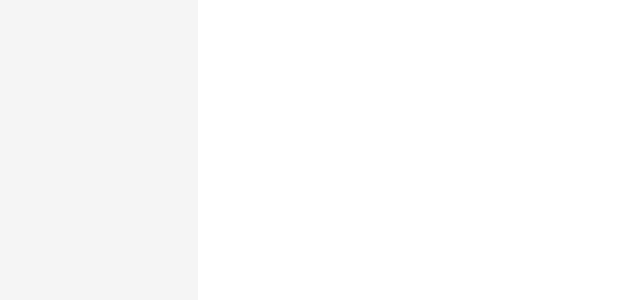
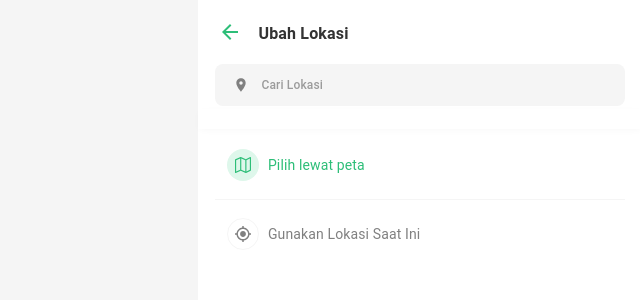
Before and after one commit to gaudhiwaa/mangan-mppl, a React (Create React App) app: page /location in a window 1280 px wide. Before the commit this address had no page. Shown: the top 300 px of the page, without its empty margins (220-860 px from the left). Built offline with nearby package versions, Linux system fonts and the light colour scheme.

Commit message:
add location

```diff
--- a/src/App.js
+++ b/src/App.js
@@ -10,6 +10,7 @@ import RegisterPhase2 from "./pages/register/RegisterPhase2";
 import Home from "./pages/Home";
 import Payment from "./pages/Payment";
 import PaymentGateway from "./pages/PaymentGateway";
+import Location from "./pages/Location";
 
 const CustomizedSize = styled(Box)({
   backgroundColor: THEME.WHITE,
@@ -40,6 +41,7 @@ function App() {
             <Route path="/home" element={<Home />} />
             <Route path="/payment" element={<Payment />} />
             <Route path="/paymentgateway" element={<PaymentGateway />} />
+            <Route path="/location" element={<Location />} />
           </Routes>
         </CustomizedSize>
       </Center>
--- /dev/null
+++ b/src/assets/location/LocationIcon.js
@@ -0,0 +1,17 @@
+const LocationIcon = () => {
+  return (
+    <svg width="32" height="32" viewBox="0 0 32 32" fill="none" xmlns="http://www.w3.org/2000/svg">
+<rect x="0.5" y="0.5" width="31" height="31" rx="15.5" fill="white" stroke="#F5F5F5"/>
+<g clip-path="url(#clip0_1_1134)">
+<path d="M16 13.0909C14.3927 13.0909 13.0909 14.3927 13.0909 16C13.0909 17.6072 14.3927 18.9091 16 18.9091C17.6073 18.9091 18.9091 17.6073 18.9091 16C18.9091 14.3928 17.6073 13.0909 16 13.0909ZM22.5018 15.2727C22.1673 12.24 19.76 9.83273 16.7273 9.49819V8H15.2727V9.49819C12.24 9.83273 9.83273 12.24 9.49819 15.2727H8V16.7273H9.49819C9.83273 19.76 12.24 22.1673 15.2728 22.5018V24H16.7273V22.5018C19.76 22.1673 22.1673 19.76 22.5018 16.7273H24V15.2727H22.5018ZM16 21.0909C13.1891 21.0909 10.9091 18.8109 10.9091 16C10.9091 13.1891 13.1891 10.9091 16 10.9091C18.8109 10.9091 21.0909 13.1891 21.0909 16C21.0909 18.811 18.8109 21.0909 16 21.0909Z" fill="#808080"/>
+</g>
+<defs>
+<clipPath id="clip0_1_1134">
+<rect width="16" height="16" fill="white" transform="translate(8 8)"/>
+</clipPath>
+</defs>
+</svg>
+
+  );
+};
+export default LocationIcon;
--- /dev/null
+++ b/src/assets/location/Map.js
@@ -0,0 +1,30 @@
+const Map = () => {
+  return (
+    <svg
+      width="32"
+      height="32"
+      viewBox="0 0 32 32"
+      fill="none"
+      xmlns="http://www.w3.org/2000/svg"
+    >
+      <circle cx="16" cy="16" r="16" fill="#DEF7EB" />
+      <g clip-path="url(#clip0_1_1138)">
+        <path
+          d="M23.4288 8C23.3401 7.99997 23.2525 8.02059 23.1731 8.06027L18.8429 10.226L13.9464 8.04942C13.9384 8.046 13.9293 8.0454 13.9207 8.04199C13.8987 8.03375 13.8761 8.02689 13.8533 8.02143C13.8305 8.0153 13.8074 8.01051 13.7841 8.00713C13.7377 8.00331 13.6911 8.00331 13.6447 8.00713C13.6214 8.01051 13.5983 8.0153 13.5756 8.02143C13.5527 8.02689 13.5302 8.03375 13.5081 8.04199C13.4996 8.0454 13.4904 8.04597 13.4824 8.04942L8.33965 10.3351C8.1332 10.4268 8.00018 10.6315 8.00021 10.8574V23.4286C8.00031 23.6219 8.09811 23.8021 8.2602 23.9075C8.42232 24.013 8.62679 24.0293 8.80361 23.9509L13.7144 21.768L18.6252 23.9509C18.6337 23.9543 18.6429 23.9509 18.6515 23.956C18.7898 24.0179 18.9486 24.0144 19.084 23.9463C19.0931 23.9423 19.1034 23.9463 19.1126 23.94L23.6839 21.6543C23.8776 21.5576 24 21.3595 23.9999 21.1429V8.5717C24.0001 8.2561 23.7444 8.00013 23.4288 8ZM13.143 20.7715L9.14304 22.5492V11.2288L13.143 9.45109V20.7715ZM18.2858 22.5492L14.2858 20.7715V9.45109L18.2858 11.2288V22.5492ZM22.8571 20.7898L19.4286 22.504V11.2105L22.8571 9.49623V20.7898Z"
+          fill="#2DBE78"
+        />
+      </g>
+      <defs>
+        <clipPath id="clip0_1_1138">
+          <rect
+            width="16"
+            height="16"
+            fill="white"
+            transform="translate(8 8)"
+          />
+        </clipPath>
+      </defs>
+    </svg>
+  );
+};
+export default Map;
--- /dev/null
+++ b/src/components/SearchBar.js
@@ -0,0 +1,23 @@
+import { Box, TextField } from "@mui/material";
+import React from "react";
+import LocationOnIcon from '@mui/icons-material/LocationOn';
+import { THEME } from "../constants/Theme";
+
+function SearchBar() {
+  return (
+    <Box sx={{width: '100%'}}>
+      <TextField
+        variant="standard"
+        type="text"
+        placeholder="Cari Lokasi"
+        InputProps={{
+          startAdornment: <LocationOnIcon sx={{ marginRight: "12px", color: THEME.GREY_PRIMARY, fontSize: '16px' }} />, // <== adjusted this
+          disableUnderline: true, // <== added this
+        }}
+        sx={{input: { fontWeight: 500, fontSize: '12px', marginTop: '2px',},  backgroundColor: "#F5F5F5", height: '42px', display: 'flex', justifyContent: 'center', paddingLeft: '18px', paddingRight: '16px', borderRadius: '8px',}}
+      ></TextField>
+    </Box>
+  );
+}
+
+export default SearchBar;
--- a/src/constants/Typography.js
+++ b/src/constants/Typography.js
@@ -32,11 +32,6 @@ export const HOME = {
   Ubah : 'Ubah',
   MauPesanApa : 'Mau pesan apa?',
   Selanjutnya : 'Selanjutnya',
-  // Seafood : 'Masukkan Nomor dan Alamat',
-  // Western : 'Nomor Telepon',
-  // Mie : 'Alamat Rumah',
-  // Sup : 'Kode Pos',
-  // Minuman: 'Daftar',
   MenuPilihan : 'Menu Pilihan',
   FavoritPelanggan : "Favorit pelanggan",
   LihatSemua : "Lihat Semua",
--- a/src/pages/Home.js
+++ b/src/pages/Home.js
@@ -1,4 +1,4 @@
-import { Box, Button, createTheme, Typography } from "@mui/material";
+import { Box, Button, Typography } from "@mui/material";
 import React from "react";
 import { HOME } from "../constants/Typography";
 import NotificationsNoneOutlinedIcon from "@mui/icons-material/NotificationsNoneOutlined";
@@ -8,7 +8,6 @@ import { PADDING } from "../constants/Padding";
 import styled from "@emotion/styled";
 import StyledTextField from "../components/StyledTextField";
 import SearchIcon from "@mui/icons-material/Search";
-import Carousel from "../components/Carousel";
 import SectionTitle from "../components/SectionTitle";
 import SelectedMenu from "../components/SelectedMenu";
 import AyamPangsit from "../assets/product/AyamPangsit.png";
@@ -17,14 +16,7 @@ import './home.css';
 import Newest from "../components/Newest";
 import StyledTabs from "../components/StyledTabs";
 import AppBarBot from "../components/AppBarBot";
-
-const theme = createTheme({
-  palette: {
-    primary: {
-      main: THEME.GREEN_PRIMARY,
-    },
-  },
-});
+import { useNavigate } from "react-router-dom";
 
 const CustomizedButton = styled(Button)({
   textTransform: "none",
@@ -36,6 +28,7 @@ const CustomizedButton = styled(Button)({
 });
 
 function Home() {
+  const navigate = useNavigate()
   return (
     <Box
       sx={{
@@ -78,6 +71,7 @@ function Home() {
                       color: THEME.GREEN_PRIMARY,
                       marginTop: "4px",
                     }}
+                    onClick={() => navigate("/location")}
                   >
                     {HOME.Ubah}
                   </Typography>
--- /dev/null
+++ b/src/pages/Location.js
@@ -0,0 +1,78 @@
+import { Box, Typography } from "@mui/material";
+import React from "react";
+import Map from "../assets/location/Map";
+import AppBarTop from "../components/AppBarTop";
+import SearchBar from "../components/SearchBar";
+import { PADDING } from "../constants/Padding";
+import { THEME } from "../constants/Theme";
+import LocationIcon from "../assets/location/LocationIcon";
+
+function Location() {
+  return (
+    <Box
+      sx={{
+        width: "100%",
+        display: "flex",
+        flexDirection: "column",
+        justifyContent: "flex-start",
+        alignItems: "center",
+      }}
+    >
+      <AppBarTop text={"Ubah Lokasi"} />
+      <Box sx={{ width: PADDING, display: "flex", flexDirection: "column" }}>
+        <SearchBar />
+      </Box>
+      <Box
+        sx={{
+          marginTop: "3px",
+          width: "100%",
+          height: "20px",
+          backgroundColor: THEME.WHITE,
+          boxShadow: "0px 2px 8px -2px rgba(0, 0, 0, 0.04)",
+        }}
+      />
+      <Box
+        sx={{
+          display: "flex",
+          alignItems: "center",
+          justifyContent: "flex-start",
+          width: PADDING,
+          mt: '20px',
+          ml: '23px'
+        }}
+      >
+        <Map/>
+        <Typography sx={{ marginLeft: "9px", color: THEME.GREEN_PRIMARY, fontSize: '14px', }}>
+          Pilih lewat peta
+        </Typography>
+
+      </Box>
+      <Box
+        sx={{
+          marginTop: "18px",
+          width: PADDING,
+          height: "1px",
+          backgroundColor: "#F5F5F5",
+          marginBottom: "18px",
+        }}
+      />
+      <Box
+        sx={{
+          display: "flex",
+          alignItems: "center",
+          justifyContent: "flex-start",
+          width: PADDING,
+          ml: '23px'
+        }}
+      >
+        <LocationIcon/>
+        <Typography sx={{ marginLeft: "9px", color: THEME.GREY_PRIMARY, fontSize: '14px', }}>
+          Gunakan Lokasi Saat Ini
+        </Typography>
+
+      </Box>
+    </Box>
+  );
+}
+
+export default Location;
--- a/src/pages/LogIn.js
+++ b/src/pages/LogIn.js
@@ -7,7 +7,7 @@ import StyledTextField from "../components/StyledTextField";
 import MailOutlineIcon from "@mui/icons-material/MailOutline";
 import LockOutlinedIcon from "@mui/icons-material/LockOutlined";
 import StyledButton from "../components/StyledButton";
-import { useEffect, useState } from "react";
+import { useState } from "react";
 import { useNavigate } from "react-router-dom";
 
 function LogIn() {
--- a/src/pages/Payment.js
+++ b/src/pages/Payment.js
@@ -102,7 +102,7 @@ function Payment() {
           backgroundColor: "#FAFAFA",
           marginBottom: "21px",
         }}
-      ></Box>
+      />
       <Box sx={{ width: "90%" }}>
         <Box
           sx={{
```
